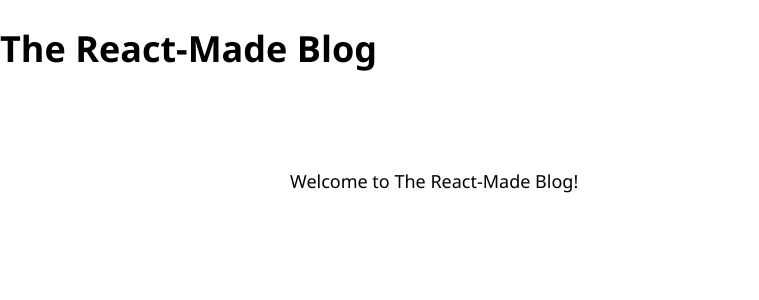
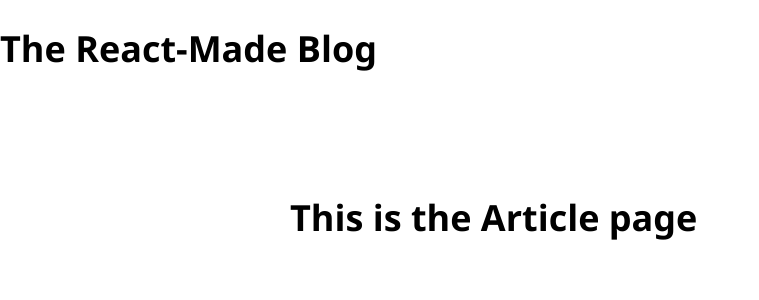
Before and after one commit to rocksteadykirk/my-blog-frontend, a React (Create React App) app: page /articles/1 in a window 1280 px wide. Shown: the top 300 px of the page, without its empty margins (0-759 px from the left). Built offline with nearby package versions, Linux system fonts and the light colour scheme.

Commit message:
React Router - Defined pages/components and checked for correct routing

```diff
--- a/package.json
+++ b/package.json
@@ -8,6 +8,7 @@
     "@testing-library/user-event": "^13.5.0",
     "react": "^18.2.0",
     "react-dom": "^18.2.0",
+    "react-router-dom": "^6.21.3",
     "react-scripts": "5.0.1",
     "web-vitals": "^2.1.4"
   },
--- a/src/App.js
+++ b/src/App.js
@@ -1,13 +1,27 @@
 import './App.css';
+import { BrowserRouter, Routes, Route } from 'react-router-dom';
+import HomePage from './pages/HomePage';
+import AboutPage from './pages/AboutPage';
+import ArticlePage from './pages/ArticlePage';
+import ArticlesListPage from './pages/ArticlesListPage';
+
 
 function App() {
   return (
-    <div className="App">
-      <h1>The React-Made Blog</h1>
-      <div id="page-body">
-        Welcome to The React-Made Blog!
+    <BrowserRouter>
+      <div className="App">
+        <h1>The React-Made Blog</h1>
+        <div id="page-body">
+          <Routes>
+            <Route path="/" element={<HomePage />} />
+            <Route path="/about" element={<AboutPage />} />
+            <Route path="/articles" element={<ArticlesListPage />} />
+            <Route path="/articles/:articleId" element={<ArticlePage />} />
+          </Routes>
+        </div>
       </div>
-    </div>
+    </BrowserRouter>
+
   );
 }
 
--- /dev/null
+++ b/src/pages/AboutPage.js
@@ -0,0 +1,7 @@
+const AboutPage = () => {
+    return (
+        <h1>This is the About page</h1>
+    );
+}
+
+export default AboutPage;
--- /dev/null
+++ b/src/pages/ArticlePage.js
@@ -0,0 +1,7 @@
+const ArticlePage = () => {
+    return (
+        <h1>This is the Article page</h1>
+    );
+}
+
+export default ArticlePage;
--- /dev/null
+++ b/src/pages/ArticlesListPage.js
@@ -0,0 +1,7 @@
+const ArticlesListPage = () => {
+    return (
+        <h1>This is the Articles List page</h1>
+    );
+}
+
+export default ArticlesListPage;
--- /dev/null
+++ b/src/pages/HomePage.js
@@ -0,0 +1,7 @@
+const HomePage = () => {
+    return (
+        <h1>This is the home page</h1>
+    );
+}
+
+export default HomePage;
```
Also changed, not shown: src/pages/NotFoundPage.js (added), 1 other file (tests, documents, lock files or other folders).
